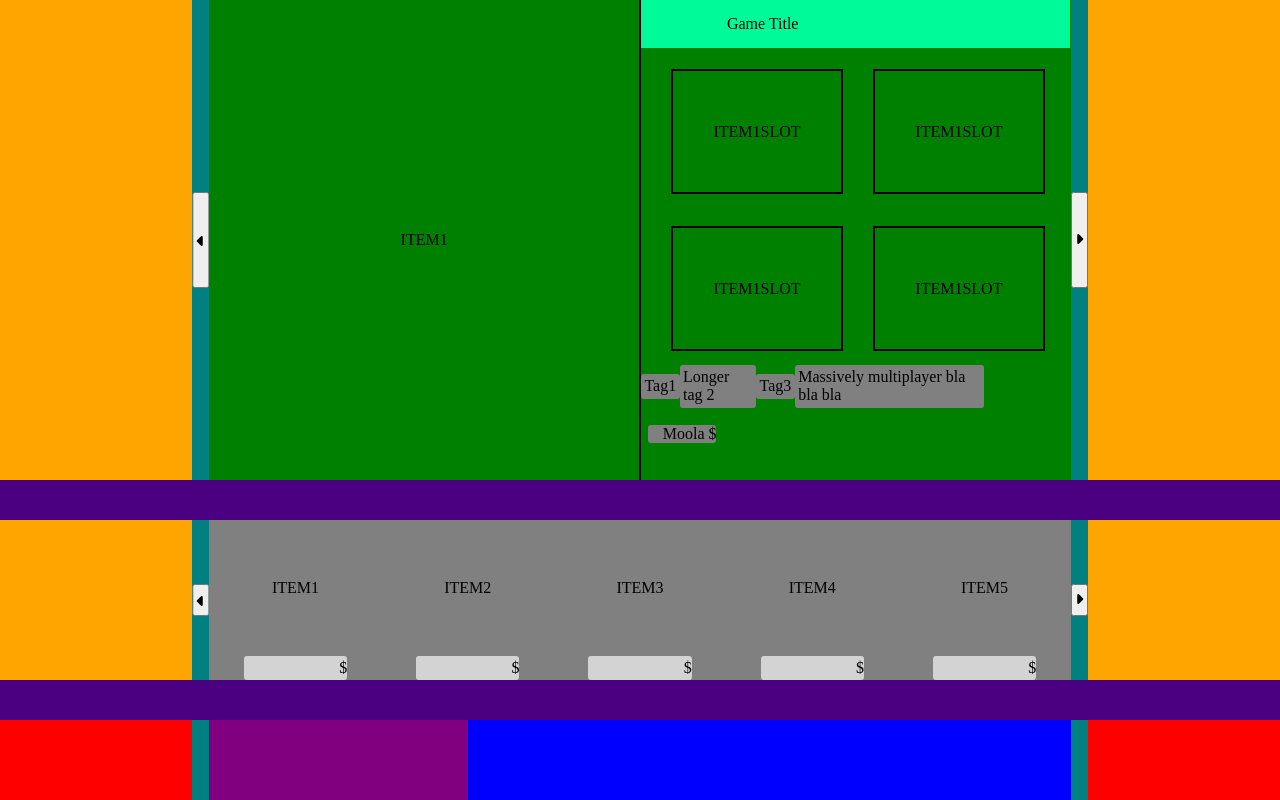
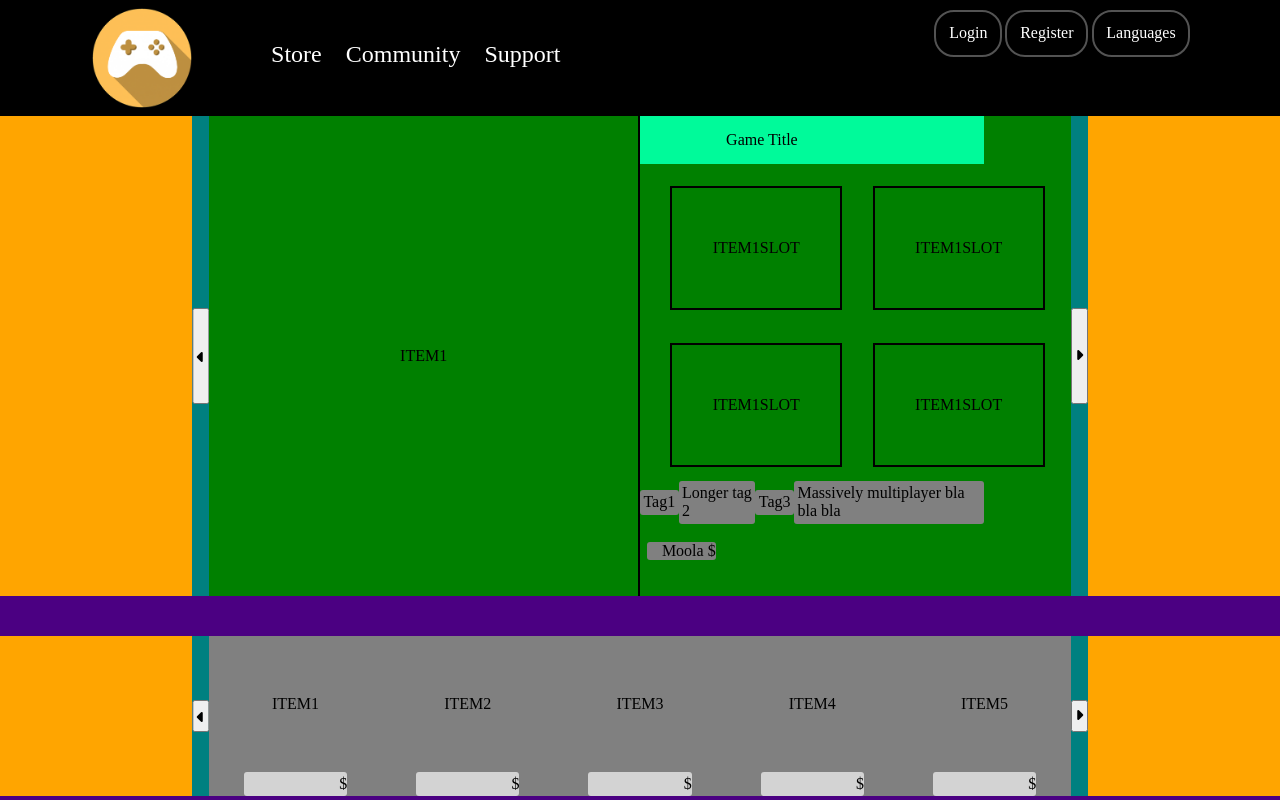
Before and after one commit to RamaLeu/Internetine_zaidimu_parduotuve, a plain HTML site: page index/index.html in a window 1280 px wide. Shown: the top 800 px of the page. Drawn offline with Linux system fonts and the light colour scheme.

Commit message:
main-page header add

```diff
--- a/index/index.css
+++ b/index/index.css
@@ -1,11 +1,85 @@
 
-*{
+* {
+    padding: 0;
     margin: 0;
-    padding: 0;
+    box-sizing: border-box;
+}
+    /*----- HEADER SECTIION -----*/
+.d-flex {       /* Header */
+    background-color: black;
+    display: flex;
+    flex-flow: row wrap;
+    padding: 0.5em;
+    color: white;
 }
 
+.left-nav, .right-nav {       /* Headers' both parts as a row direction with basis */
+    display: flex;
+    flex-flow: row wrap;
+    flex-basis: 50%;
+    flex-grow: 1;
+}
 
+.left-nav {       /* Headers' first part */
+    display: flex;
+    flex-flow: row wrap;
+    justify-content: space-evenly;
+    align-items:baseline;
+}
 
+img {       /* Store Logo */
+    display: inline-block;
+    vertical-align:middle;
+    width: 100px;
+    margin-left: 2em;
+}
+
+.left-nav ul {       /* Headers' first part list */
+    display: inline-flex;
+    list-style-type: none;
+    padding: 1em;
+}
+
+.left-nav ul li {
+    padding: 0.5em;
+    font-size: 1.5em;
+}
+
+.right-nav {        /* Headers' second part */
+    justify-content: flex-end;
+    align-items:flex-start;
+}
+
+.right-nav > ul:nth-child(1) {        /* Headers' second part first child-list */
+    display: flex;
+    list-style-type: none;
+    margin: 0 5em;
+}
+
+.right-nav ul li {
+    border: 2px solid rgb(83, 83, 83);
+    border-radius: 20px;
+    padding: 0.8em;
+    margin: 0.1em;
+    font-size: 1em;
+}
+
+.right-nav ul li:hover {
+    background-color: #dfa63c25;
+    cursor: pointer;
+}
+
+.right-nav a {
+    text-decoration: none;
+    color: white;
+}
+
+.lang-menu {         /* Headers' second part second child-dropdown */
+    display: none;
+    list-style-type: none;
+}
+    /*----- HEADER SECTIION END -----*/
+    /*----- MAIN SECTIION -----*/
 
 .mainPartOne{
     background-color: indigo;
--- a/index/index.html
+++ b/index/index.html
@@ -9,11 +9,32 @@
 </head>
 <body>
     <!-- HEADERIO SPACE- AURA-->
-
-
-
+    <header class='d-flex'>
+        <nav class='left-nav'> <!-- PIRMA SEKCIJA KAIRĖJE -->
+            <div class='logo'> <!-- LOGO BOX -->
+                <img src="../img/LOGO.png" alt="Store logo">
+            </div>
+            <ul>
+                <li>Store</li>
+                <li>Community</li>
+                <li>Support</li>
+            </ul>
+        </nav>
+        <nav class='right-nav'> <!-- ANTRA SEKCIJA DEŠINĖJE -->
+            <ul>
+                <li><a href='#'>Login</a></li>
+                <li><a href='#'>Register</a></li>
+                <li><a href='#'>Languages</a>
+                    <ul class='lang-menu'> <!-- DROPDOWN BOX -->
+                        <li><a>Lietuvių | LT</a></li>
+                        <li><a>Anglų | ENG</a></li>
+                    </ul>
+                </li>
+            </ul>
+        </nav>
+    </header>
+                <!-- Header'io pabaiga, Main'o pradžia -->
     <Main>
-
 
         <!--- Main space part 1Rama was here-->
         <div class="mainPartOne">
```
Also changed, not shown: img/LOGO.png (added).
